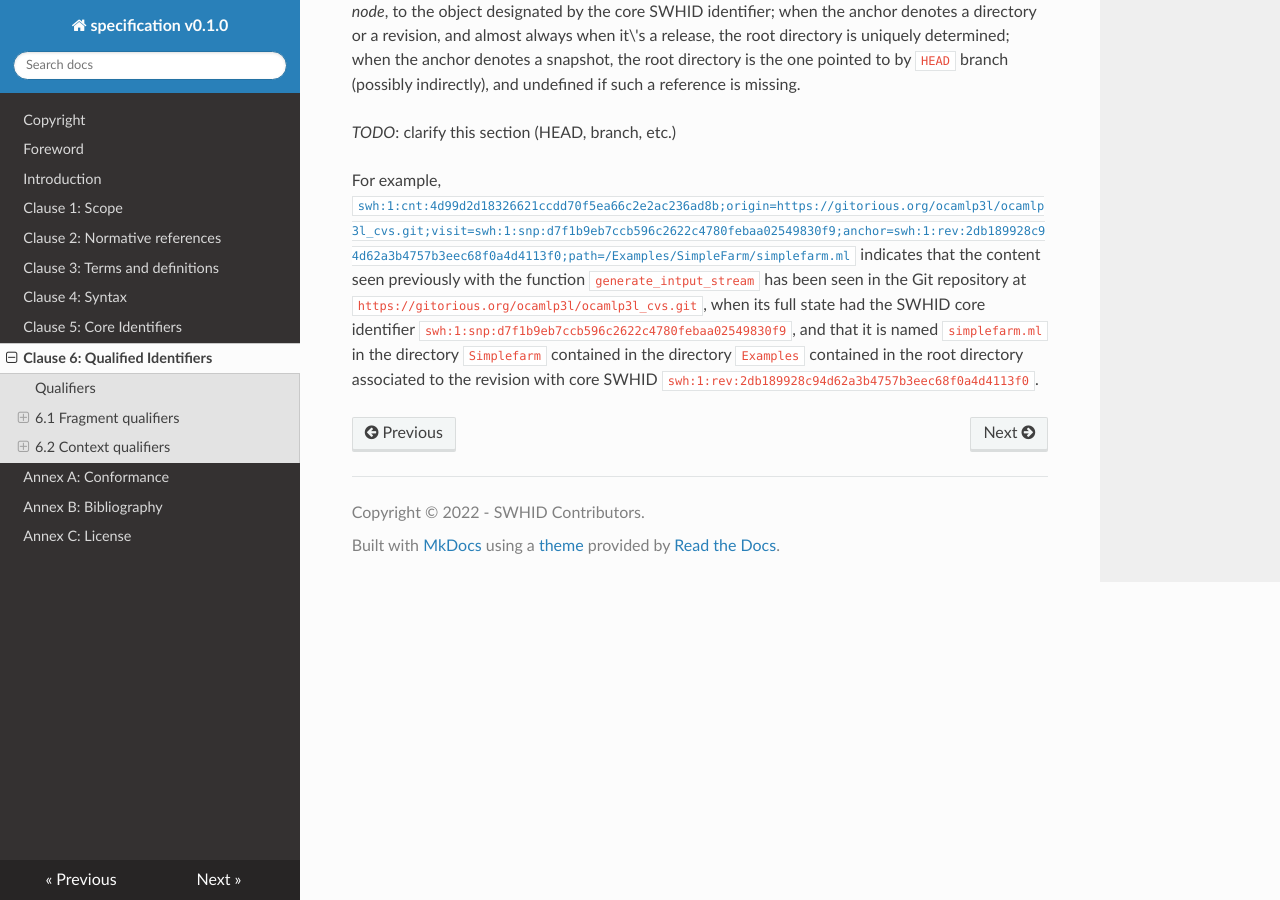
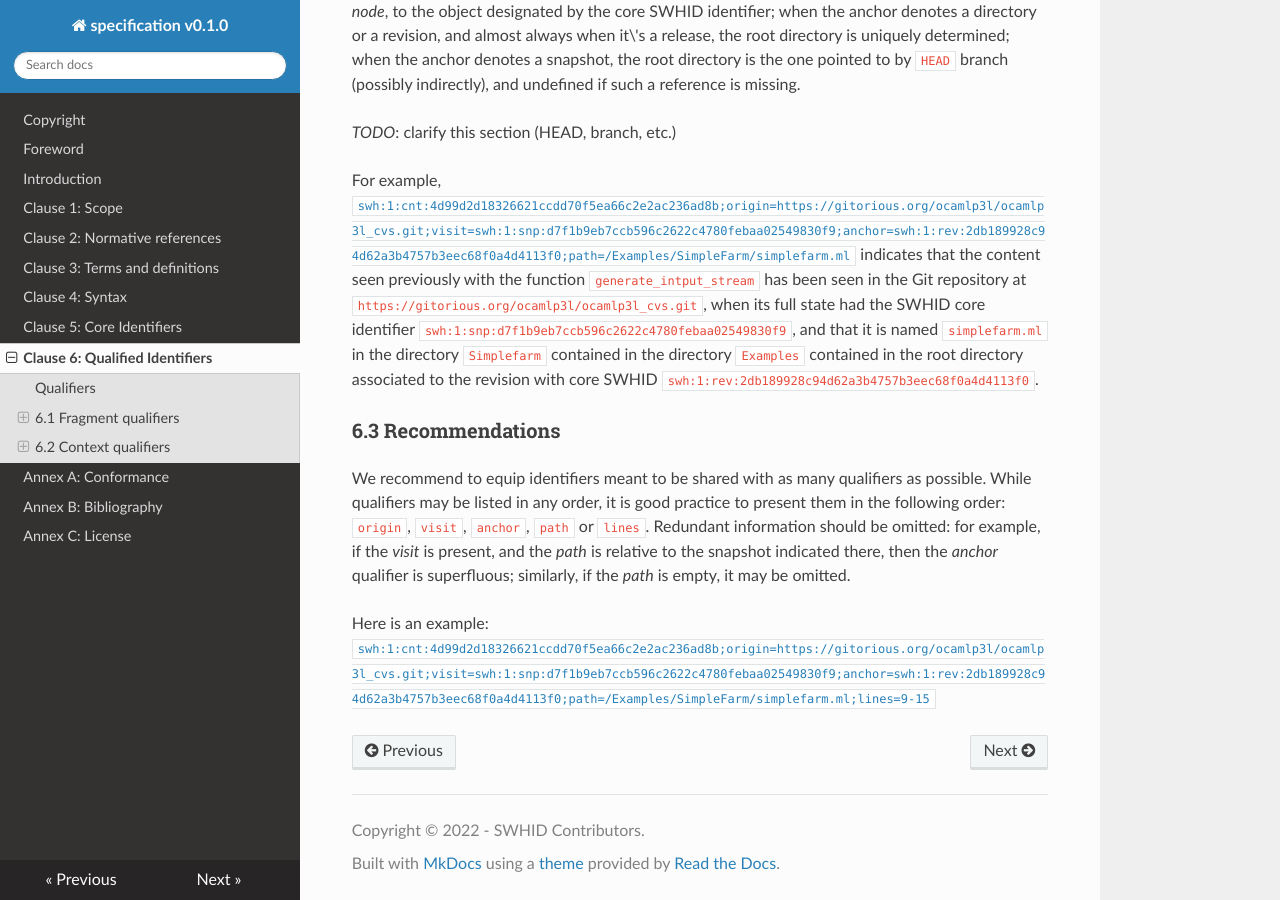
Before and after one commit to swhid/specification, an MkDocs documentation site: the page built from Chapters/6_Qualified_identifiers.md, in a window 1280 px wide and 900 px high, scrolled down 1836 px. Built offline with MkDocs 1.6.1, drawn with Linux system fonts in a browser that asks for light colours; nearby versions of some CDN libraries.

Commit message:
Add recommendations on the use of qualifiers

```diff
--- a/Chapters/6_Qualified_identifiers.md
+++ b/Chapters/6_Qualified_identifiers.md
@@ -78,3 +78,17 @@ For example, [`swh:1:cnt:4d99d2d18326621ccdd70f5ea66c2e2ac236ad8b;origin=https:/
 indicates that the content seen previously with the function `generate_intput_stream` has
 been seen in the Git repository at `https://gitorious.org/ocamlp3l/ocamlp3l_cvs.git`, when
 its full state had the SWHID core identifier `swh:1:snp:d7f1b9eb7ccb596c2622c4780febaa02549830f9`, and that it is named `simplefarm.ml` in the directory `Simplefarm` contained in the directory `Examples` contained in the root directory associated to the revision with core SWHID `swh:1:rev:2db189928c94d62a3b4757b3eec68f0a4d4113f0`.
+
+
+### 6.3 Recommendations
+
+We recommend to equip identifiers meant to be shared with as many
+qualifiers as possible. While qualifiers may be listed in any order, it
+is good practice to present them in the following order:
+`origin`, `visit`, `anchor`, `path` or `lines`. Redundant information
+should be omitted: for example, if the *visit* is present, and the
+*path* is relative to the snapshot indicated there, then the *anchor*
+qualifier is superfluous; similarly, if the *path* is empty, it may be
+omitted.
+
+Here is an example: [`swh:1:cnt:4d99d2d18326621ccdd70f5ea66c2e2ac236ad8b;origin=https://gitorious.org/ocamlp3l/ocamlp3l_cvs.git;visit=swh:1:snp:d7f1b9eb7ccb596c2622c4780febaa02549830f9;anchor=swh:1:rev:2db189928c94d62a3b4757b3eec68f0a4d4113f0;path=/Examples/SimpleFarm/simplefarm.ml;lines=9-15`](https://archive.softwareheritage.org/swh:1:cnt:4d99d2d18326621ccdd70f5ea66c2e2ac236ad8b;origin=https://gitorious.org/ocamlp3l/ocamlp3l_cvs.git;visit=swh:1:snp:d7f1b9eb7ccb596c2622c4780febaa02549830f9;anchor=swh:1:rev:2db189928c94d62a3b4757b3eec68f0a4d4113f0;path=/Examples/SimpleFarm/simplefarm.ml;lines=9-15)
```
